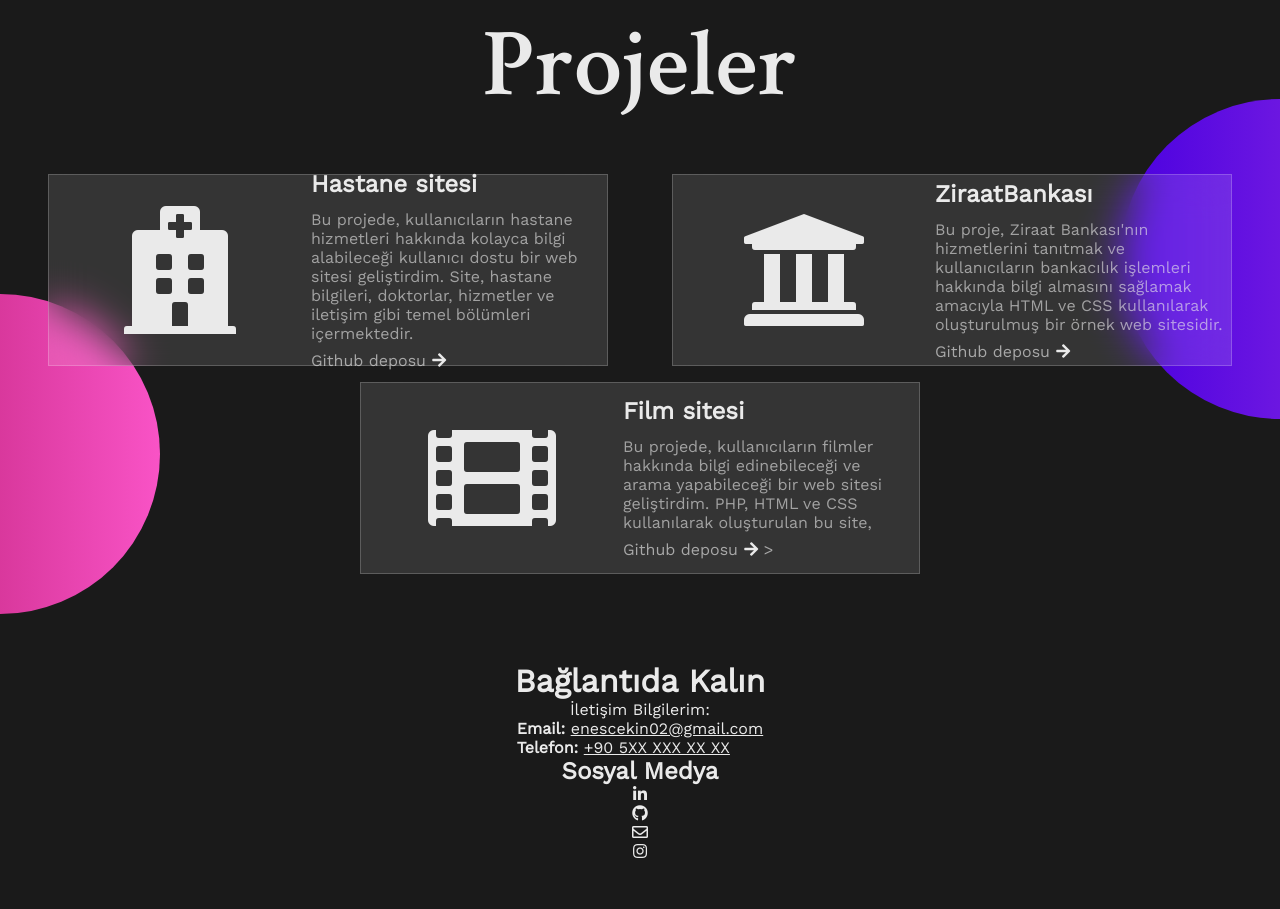
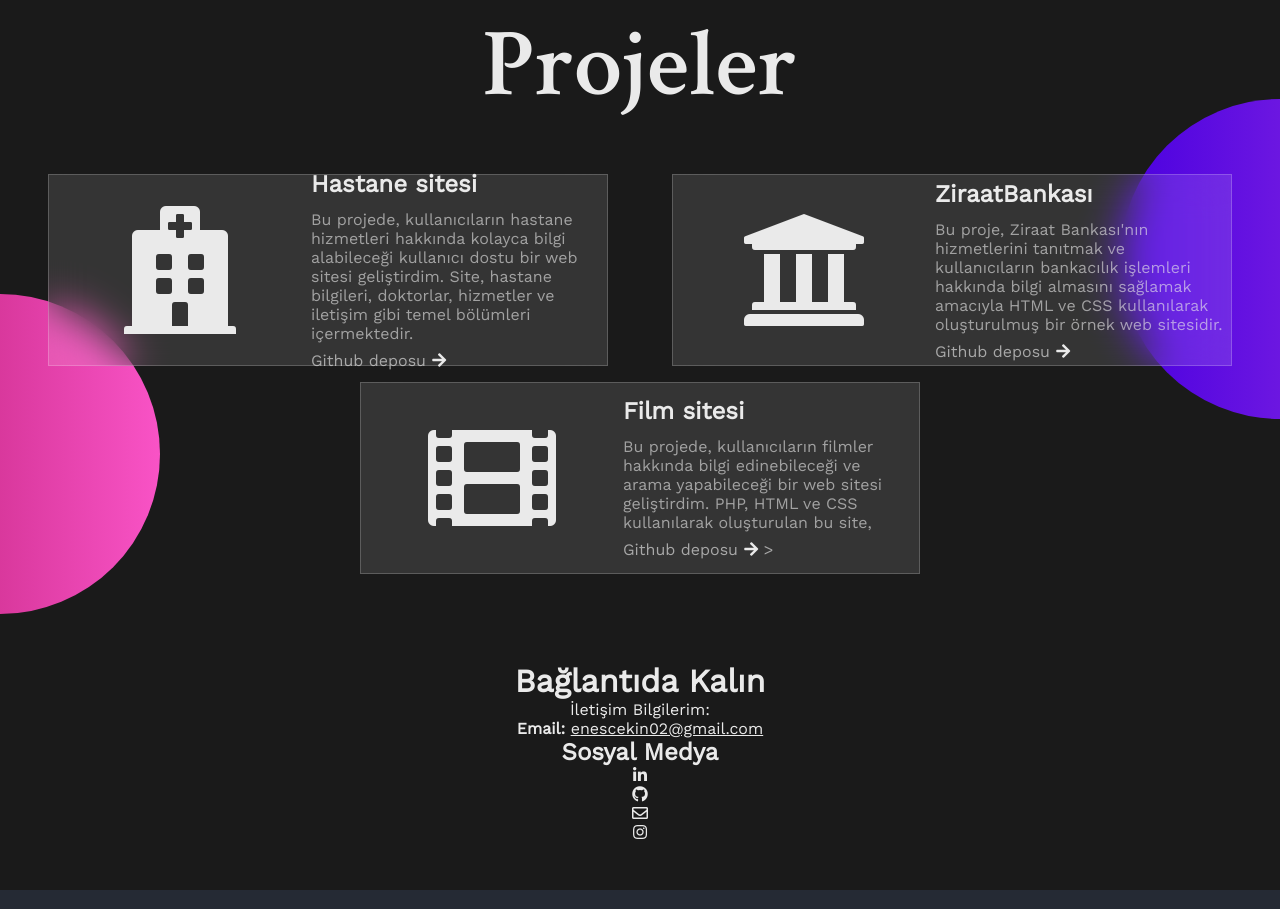
Before and after one commit to enescekin45/Web, a plain HTML site: page index.html in a window 1280 px wide. Shown: the part 1774-2683 px from the top of the page. Drawn offline with nearby package versions, Linux system fonts and the light colour scheme.

Commit message:
index.html

```diff
--- a/index.html
+++ b/index.html
@@ -133,7 +133,6 @@
       <p>İletişim Bilgilerim:</p>
       <p>
           <strong>Email:</strong> <a href="mailto:enescekin02@gmail.com">enescekin02@gmail.com</a><br>
-          <strong>Telefon:</strong> <a href="tel:+905XXXXXXXXX">+90 5XX XXX XX XX</a> <!-- Telefon numarasını buraya ekleyin -->
       </p>
       <h2>Sosyal Medya</h2>
       <a href="https://www.linkedin.com/in/enes-cekin-6a1061276/" target="_blank">
```
